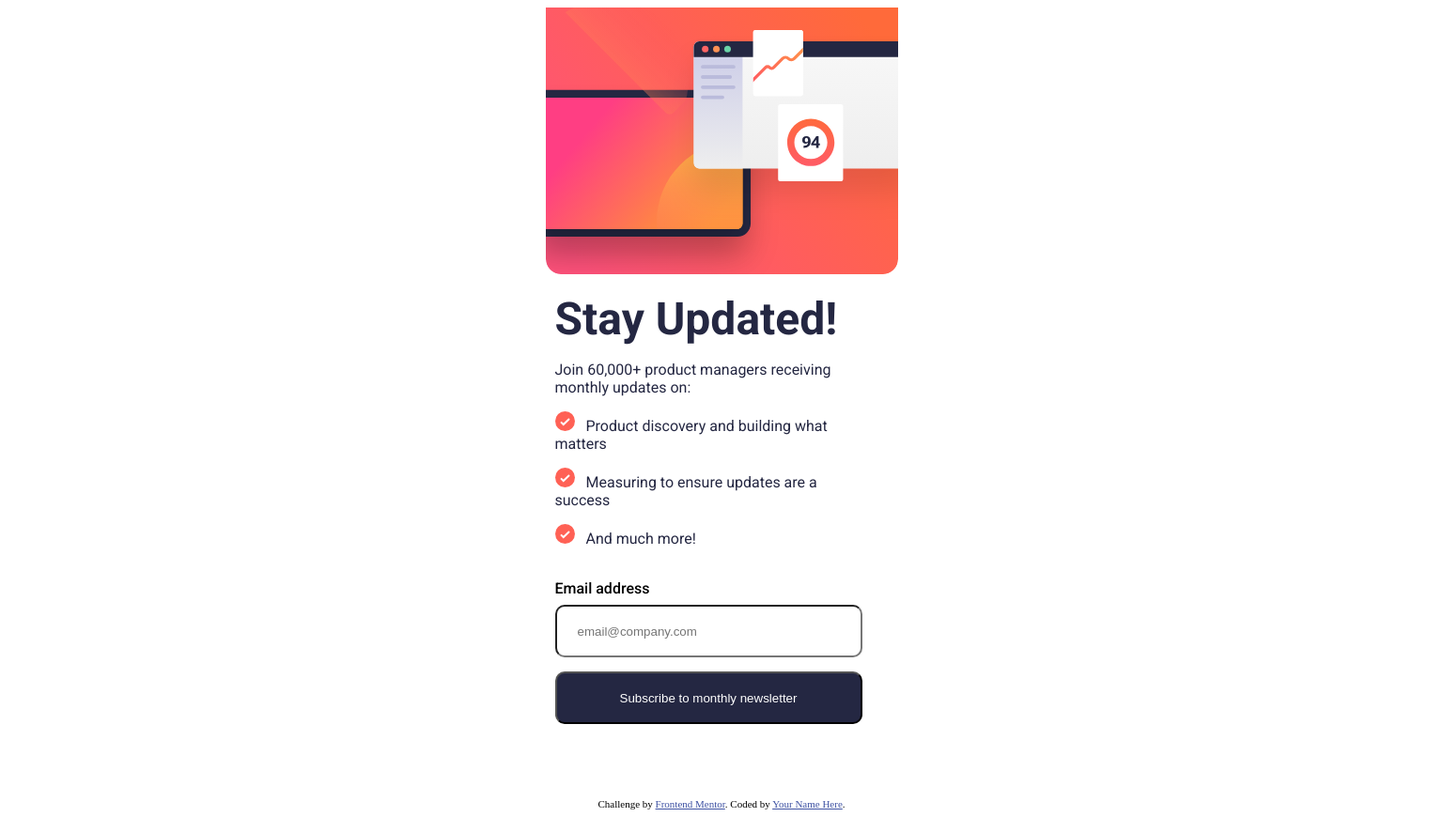
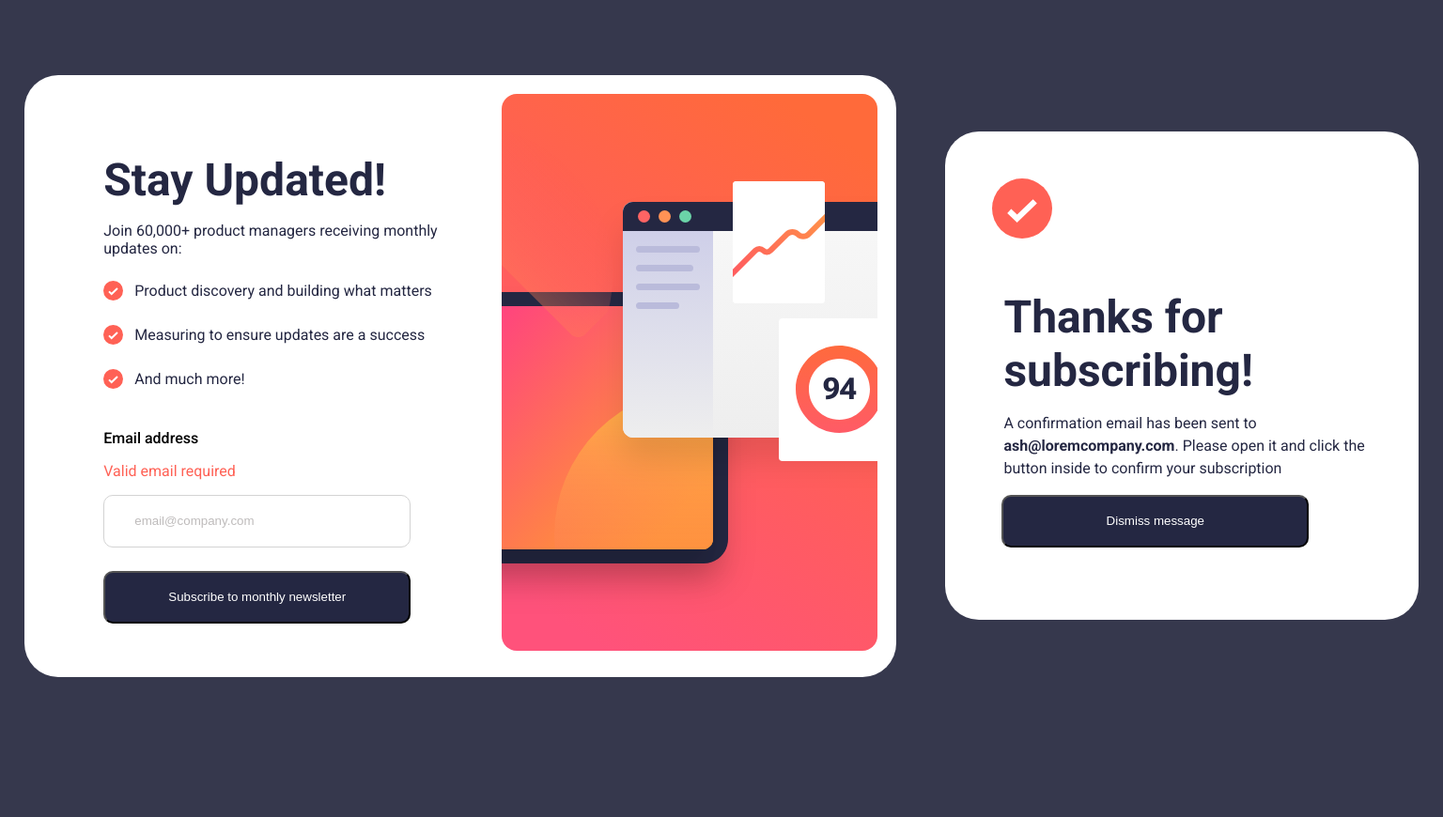
Before and after one commit to BomberQLF/NewsLetter, a plain HTML site: page index.html in a window 1536 px wide. Shown: the whole page at 94% size. After the commit the page ends 800 px from the top, so only its background shows below. Drawn offline with Linux system fonts and the light colour scheme.

Commit message:
Save 20/06

```diff
--- a/index.html
+++ b/index.html
@@ -5,6 +5,7 @@
   <meta charset="UTF-8">
   <meta name="viewport" content="width=device-width, initial-scale=1.0">
   <link rel="stylesheet" href="style.css">
+  <script defer src="index.js"></script>
   <link rel="preconnect" href="https://fonts.googleapis.com">
   <link rel="preconnect" href="https://fonts.gstatic.com" crossorigin>
   <link
@@ -13,46 +14,54 @@
   <link rel="icon" type="image/png" sizes="32x32" href="./assets/images/favicon-32x32.png">
 
   <title>Frontend Mentor | Newsletter sign-up form with success message</title>
-
-  <!-- Feel free to remove these styles or customise in your own stylesheet 👍 -->
-  <style>
-    .attribution {
-      font-size: 11px;
-      text-align: center;
-    }
-
-    .attribution a {
-      color: hsl(228, 45%, 44%);
-    }
-  </style>
 </head>
 
 <body>
 
-  <section>
+  <section class="visible">
+    <div class="container">
       <div class="imgContainer">
-      <img src="/assets/images/illustration-sign-up-mobile.svg" alt="">
+        <img src="/assets/images/illustration-sign-up-mobile.svg" class="small" alt="">
+        <img src="assets/images/illustration-sign-up-desktop.svg" class="large" alt="">
       </div>
       <div class="information">
         <h1>Stay Updated!</h1>
         <p>Join 60,000+ product managers receiving monthly updates on:</p>
         <div class="itemsContainer">
-        <p class="items"><img src="/assets/images/icon-list.svg" alt="">Product discovery and building what matters</p>
-        <p class="items"><img src="/assets/images/icon-list.svg" alt="">Measuring to ensure updates are a success</p>
-        <p class="items"><img src="/assets/images/icon-list.svg" alt="">And much more!</p>
+          <div class="items">
+            <img src="/assets/images/icon-list.svg" alt="">
+            <p>Product discovery and building what matters</p>
+          </div>
+          <div class="items">
+            <img src="/assets/images/icon-list.svg" alt="">
+            <p>Measuring to ensure updates are a success</p>
+          </div>
+          <div class="items">
+            <img src="/assets/images/icon-list.svg" alt="">
+            <p>And much more!</p>
+          </div>
         </div>
         <div class="mailContainer">
           <label for="email">Email address</label>
+          <p class="error">Valid email required</p>
           <input type="text" id="email" name="email" placeholder="email@company.com" required>
           <button type="submit">Subscribe to monthly newsletter</button>
         </div>
       </div>
+    </div>
   </section>
 
-  <div class="attribution">
-    Challenge by <a href="https://www.frontendmentor.io?ref=challenge" target="_blank">Frontend Mentor</a>.
-    Coded by <a href="#">Your Name Here</a>.
+  <section class="hidden">
+    <img class="hiddenImg" src="assets/images/icon-list.svg" alt="">
+    <div class="details">
+      <h1>Thanks for subscribing!</h1>
+      <p>A confirmation email has been sent to <strong>ash@loremcompany.com</strong>. Please open it and click the button inside to confirm your subscription</p>
+      <div class="btn-box">
+        <button>Dismiss message</button>
       </div>
+    </div>
+
+  </section>
 </body>
 
 </html>
--- a/style.css
+++ b/style.css
@@ -3,6 +3,12 @@
 *::after {
   box-sizing: border-box;
 }
+
+body {
+  margin: 0;
+}
+
+/* MOBILE */
 
 h1 {
   font-size: 3rem;
@@ -26,7 +32,7 @@ p {
   height: 478px;
 }
 
-.imgContainer > img {
+.imgContainer>img {
   width: 375px;
   height: 284px;
 }
@@ -46,14 +52,31 @@ section {
   margin-bottom: 34px;
 }
 
+.items {
+  display: flex;
+  align-items: center;
+  margin-bottom: 8px;
+}
+
+.items img {
+  margin-right: 12px;
+}
+
+.items p {
+  margin: 13px auto auto 10px ;
+}
+
 input[type="text"] {
   width: 327px;
   height: 56px;
   border-radius: 10px;
+  border: lightgrey 1px solid;
+  padding-left: 12px;
 }
 
 input::placeholder {
   padding-left: 20px;
+  color: rgb(190, 187, 187);
 }
 
 button {
@@ -62,6 +85,10 @@ button {
   border-radius: 10px;
   background-color: #242742;
   color: white;
+}
+
+button:hover {
+  cursor: pointer;
 }
 
 label {
@@ -74,5 +101,119 @@ label {
 
 input {
   display: flex;
-    margin-bottom: 15px;
+  margin-bottom: 25px;
 }
+
+.error {
+  color: #FF6155;
+}
+
+/* MOBILE SUCCESS MESSAGE */
+
+.hiddenImg {
+  width: 64px;
+  height: 64px;
+  margin-left: 12px;
+}
+
+.hidden h1 {
+  font-size: 3rem;
+}
+
+.hidden p {
+  line-height: 24px;
+}
+
+.details {
+  margin-bottom: 50%;
+}
+
+.details > h1 {
+  margin-left: 12px;
+}
+
+.details p {
+  margin-left: 12px;
+}
+
+.btn-box  {
+  display: flex;
+  justify-content: center;
+  flex-wrap: wrap;
+}
+
+
+/* 1440px version */
+
+@media (max-width: 1440px) {
+  .large {
+    display: none;
+  }
+}
+
+@media (min-width: 1440px) {
+
+  body {
+    background-color: #36384D;
+    display: flex;
+    justify-content: center;
+    align-items: center;
+    height: 100vh;
+  }
+
+  section {
+    height: 641px;
+    width: 928px;
+    background-color: white;
+    border-radius: 36px;
+  }
+
+  .container {
+    margin-left: 8%;
+  }
+
+  .information {
+    width: 376px;
+    height: 446px;
+    padding-top: 8%;
+  }
+
+  .imgContainer .large {
+    width: 400px;
+    height: 593px;
+    float: right;
+    margin: 20px;
+  }
+
+  .small {
+    display: none;
+  }
+
+  .items p {
+    margin: 10px 0 10px 0;
+  }
+
+  button:hover {
+    background-color: #FF6A3A;
+    transition: ease-in-out 0.7s;
+  }
+
+  .hidden {
+    width: 504px;
+    height: 520px;
+  }
+
+  .details {
+    margin: 10%;
+  }
+
+  .hiddenImg {
+    margin: 10% 10% 0 10%;
+  }
+
+  .btn-box {
+    display: flex;
+    flex-wrap: wrap;
+    margin-left: -14%;
+  }
+}
```
Also changed, not shown: index.js (added). Lines whose indentation alone changed are shown as unchanged.
